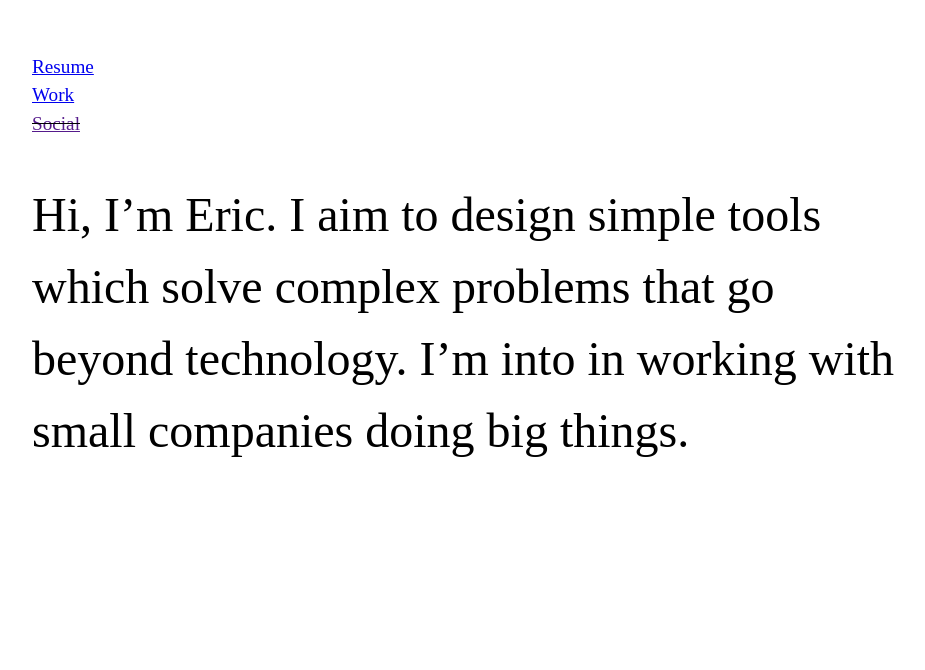
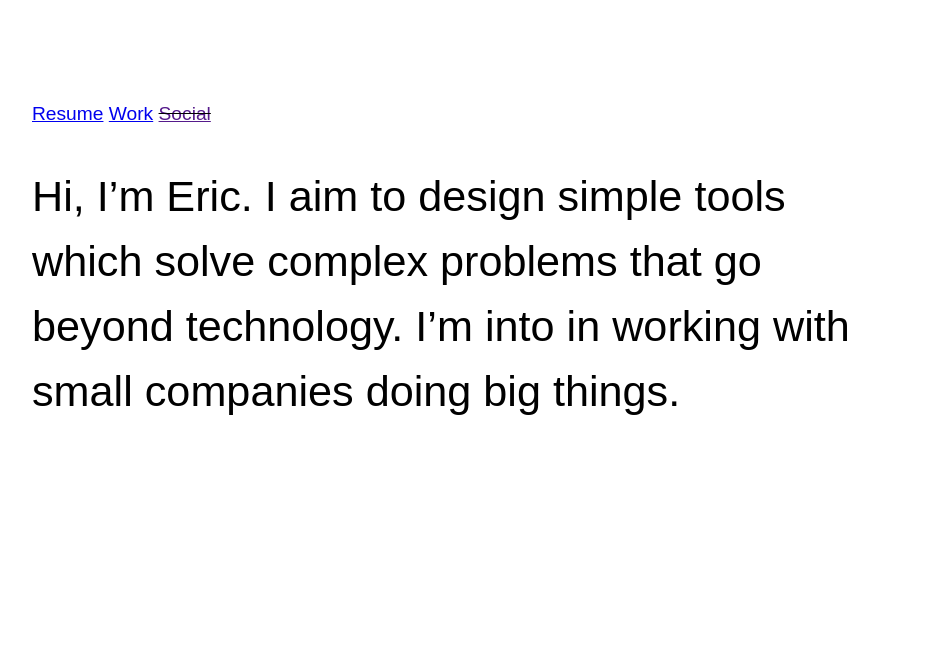
Before and after one commit to ericrowan/ericrowan.github.io, a plain HTML site: page index.html in a window 1280 px wide. Shown: the part 130-800 px from the top of the page, without its empty margins (176-1101 px from the left). Drawn offline with nearby package versions, Linux system fonts and the light colour scheme; a script that the page names is missing.

Commit message:
Update style.css

```diff
--- a/style.css
+++ b/style.css
@@ -11,6 +11,7 @@ GLOBAL & RESET
 body {
   margin: 0;
 /*  color: #58595b; */
+  font-family: "brandon-grotesque", sans-serif;
 /*  font-family: "minion-pro", serif; */
   font-size: 1em;
   line-height: 1.5;
@@ -109,6 +110,10 @@ LAYOUT & STRUCTURE
   margin-top: 4em;
 }
 
+.intro ul li {
+  display: inline-block;
+}
+
 /*
 .intro,
 .intro a,
@@ -150,7 +155,7 @@ MEDIA QUERIES
   }
 
   .page-title {
-    font-size: 2.5em;
+    font-size: 2.25em;
   }
 
 }
```
